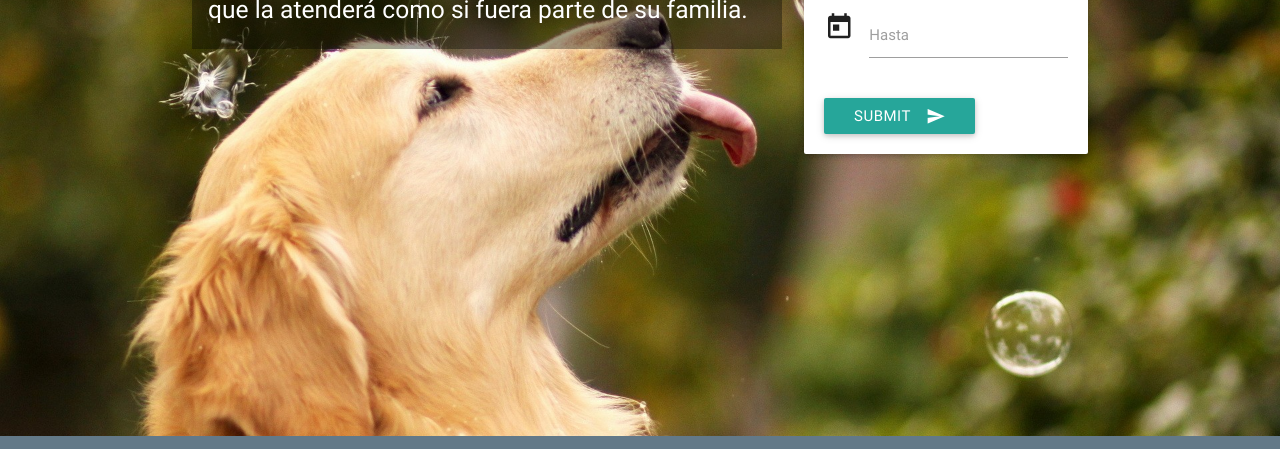
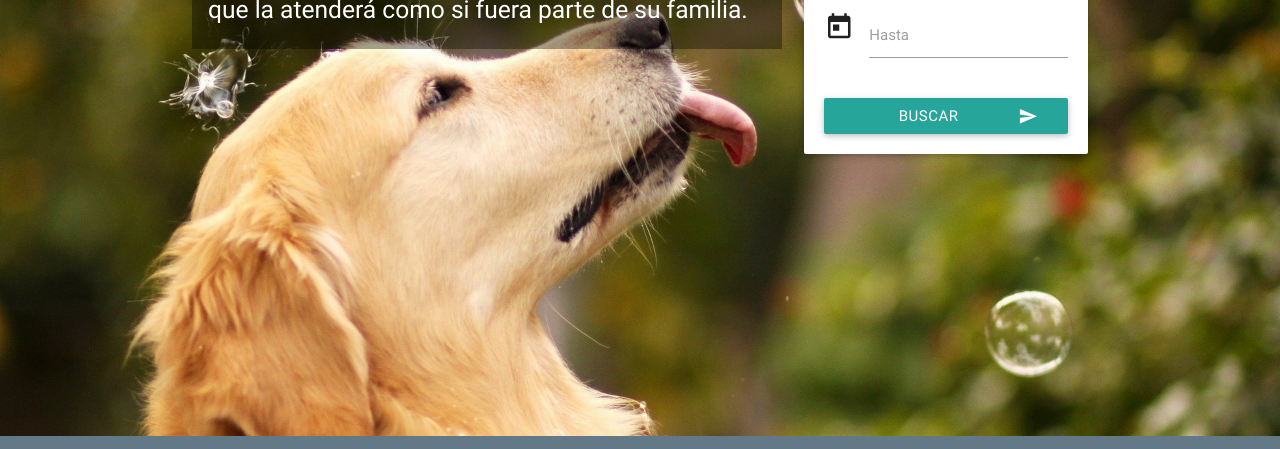
Before and after one commit to andreamaucaylli/kmimos-laboratoria, a website: page public/index.html in a window 1280 px wide. Shown: the part 339-788 px from the top of the page. Drawn offline with Linux system fonts and the light colour scheme; files whose address does not match are found by name.

Commit message:
css de form

```diff
--- a/public/css/main.css
+++ b/public/css/main.css
@@ -1,3 +1,15 @@
+/***general***/
+*{
+	box-sizing: border-box;
+	padding: 0px;
+	margin: 0px;
+}
+/****form****/
+.waves-effect {
+	width: 100%;
+}
+/************/
+
 .fondo{
 	background-image: url("../img/wallpaper2.jpg");
 	height: 81vh;
--- a/public/index.html
+++ b/public/index.html
@@ -54,7 +54,7 @@
 									<label for="fecha">Hasta</label>
 								</div>
 							</div>
-							<button class="btn waves-effect waves-light" type="submit" name="action">Submit
+							<button class="btn waves-effect waves-light" name="action">Buscar
 								<i class="material-icons right">send</i>
 							</button>
 						</form>
--- a/public/js/main.js
+++ b/public/js/main.js
@@ -25,7 +25,6 @@ $(document).ready(function(){
       },
       errorElement : 'div',
       errorPlacement: function(error, element) {
-        console.log(element);
         var placement = $(element).data('error');
         if (placement) {
           $(placement).append(error)
```
